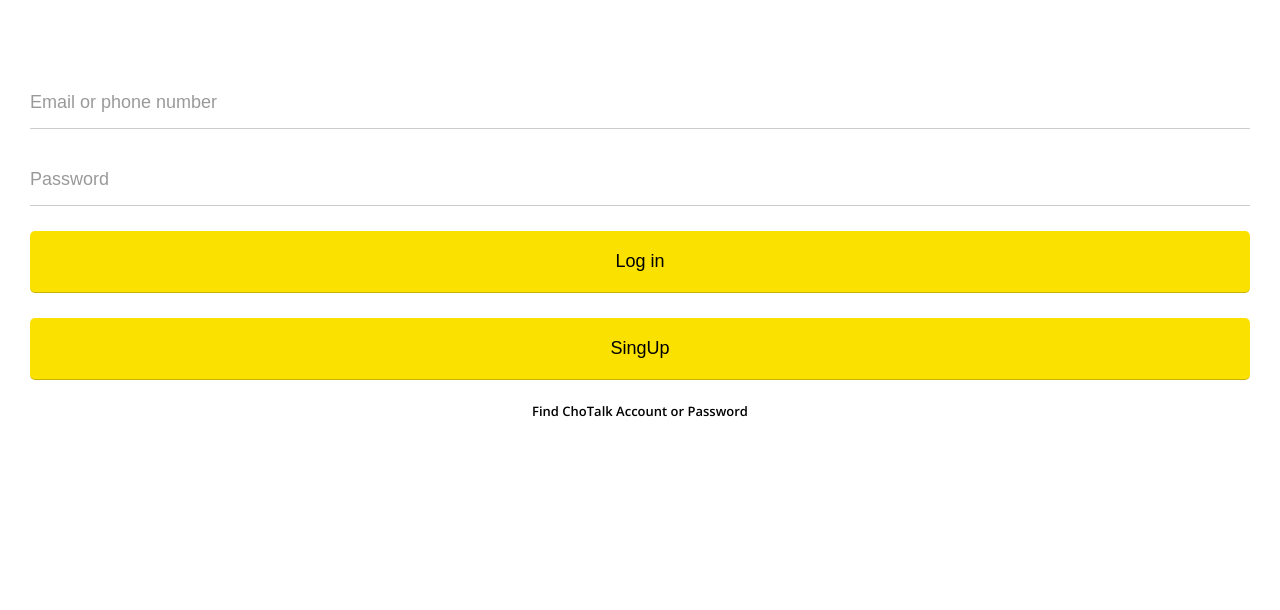
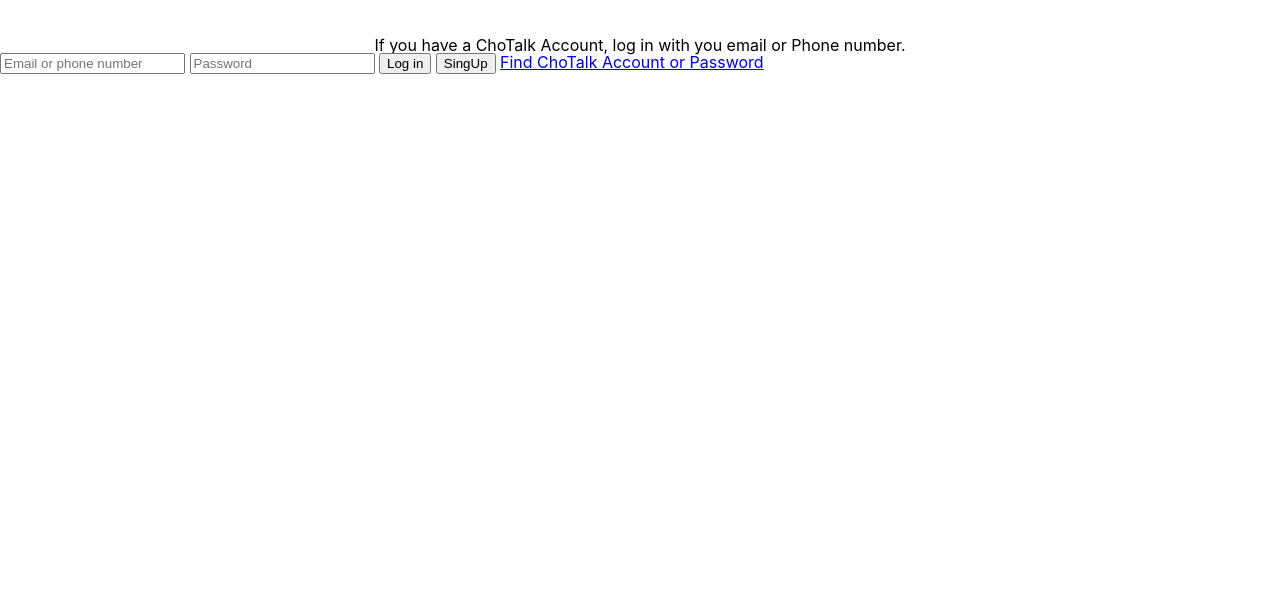
Before and after one commit to Gitstar031/chotalk_clone2022, a plain HTML site: page index.html in a window 1280 px wide. Shown: the part 190-800 px from the top of the page. Drawn offline with nearby package versions, Linux system fonts and the light colour scheme; a web font is replaced by a local one.

Commit message:
Revert "update"
This reverts commit e251c2163b0c33b2d75fd71d8bec26f3ade3693f.

```diff
--- a/css/reset.css
+++ b/css/reset.css
@@ -41,7 +41,3 @@ table {
 	border-collapse: collapse;
 	border-spacing: 0;
 }
-
-input:focus {
-	outline:  none;
-}
--- a/css/styles.css
+++ b/css/styles.css
@@ -1,64 +1,15 @@
-@import url('https://fonts.googleapis.com/css2?family=Open+Sans:wght@600&family=Syne+Tactile&display=swap');
 @import "reset.css";
 @import "status-bar.css";
-@import "variables.css";
 
 body {
-    font-family: 'Open Sans', sans-serif;
+    font-family: -apple-system, BlinkMacSystemFont, 'Segoe UI', Roboto, Oxygen, Ubuntu, Cantarell, 'Open Sans', 'Helvetica Neue', sans-serif;
 }
 
+
 .welcome-header {
-    margin: 90px 0px;
+    margin-top: 145px;
     text-align: center;
-    display: flex;
-    flex-direction: column;
-    align-items: center;
 }
 .welcome-header__title {
-    margin-bottom: 20px;
-    font-size: 25px;
+    margin-bottom: 40px;
 }
-
-.welcome-header__text {
-    width: 60%;
-    opacity: 0.7;
-}
-
-#login-form {
-  display: flex;
-  flex-direction: column;
-  margin: 0px 30px;
-}
-
-#login-form input {
-  border: none;
-  padding:  15px 0px;
-  font-size: 18px;
-  border-bottom: 1px solid rgba(0,0,0,0.2);
-  margin-bottom: 25px;
-  transition:  border-color 0.3s ease-in-out;
-}
-
-#login-form input:not([type="submit"]) {
-    border-bottom: 1px solid rgba(0,0,0,0.2);
-    transition: border-color 0.3s ease-in-out;
-}
-#login-form input::placeholder {
-    color: rgba(0,0,0,0.4)
-}
-
-#login-form input:focus {
-    border-color: var(--yellow);
-}
-#login-form input[type="submit"] {
-    background-color: var(--yellow);
-    cursor: pointer;
-    padding: 20px 0px;
-    border-radius: 5px;
-}
-#login-form a {
-    text-align: center;
-    text-decoration: none;
-    color: inherit;
-    font-size: 13px;
-}
--- a/css/variables.css
+++ /dev/null
@@ -1,3 +0,0 @@
-:root {
-    --yellow: #fae100;
-}
--- a/index.html
+++ b/index.html
@@ -31,7 +31,7 @@
         </p>
     </header>
 
-    <form id="login-form">
+    <form id="iogin-form">
         <input type="text" placeholder="Email or phone number">
         <input type="password" placeholder="Password">
         <input type="submit" value="Log in">
```
